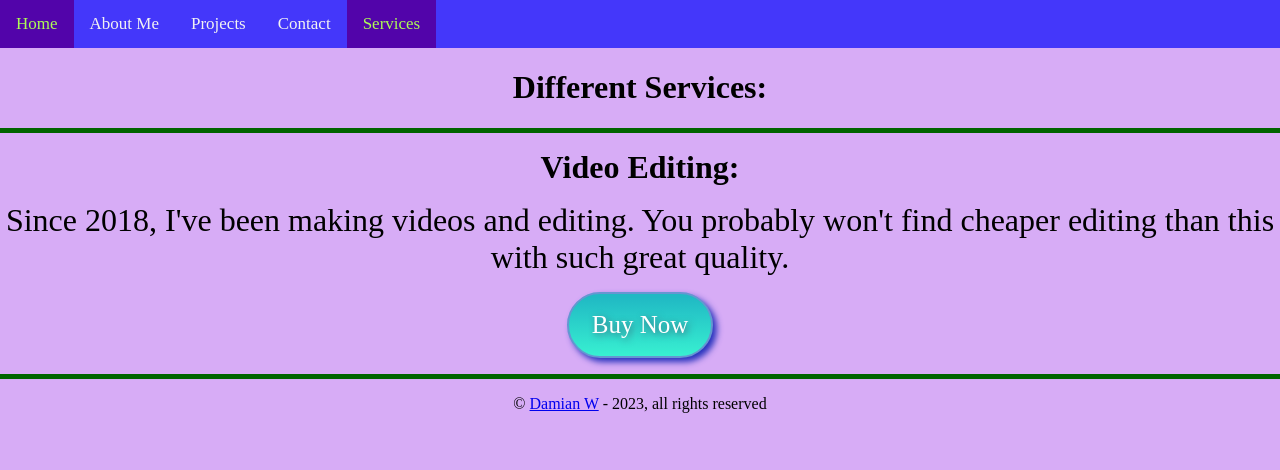
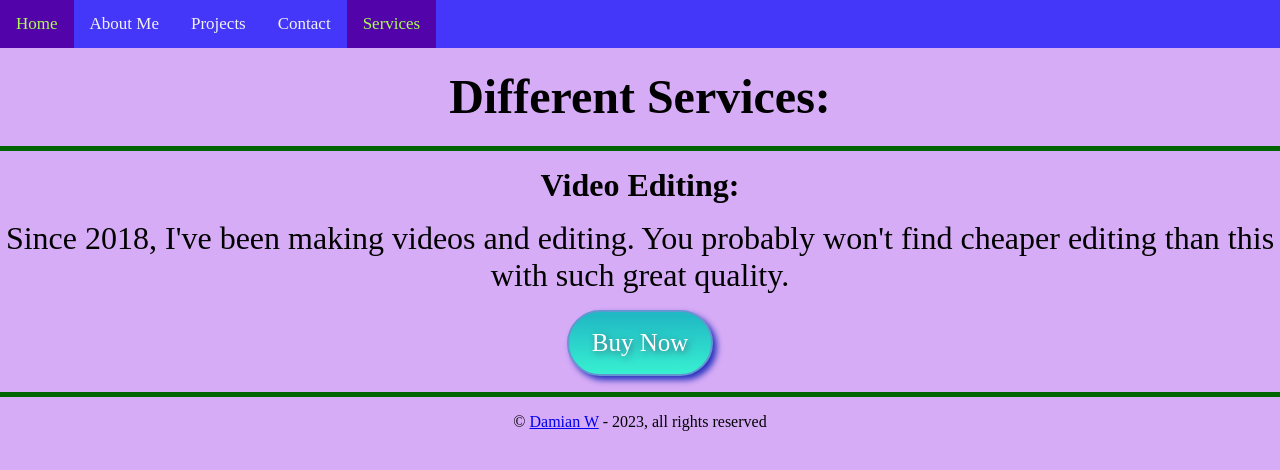
Before and after one commit to GameSterDamian/DamianPortfolio, a plain HTML site: page services.html in a window 1280 px wide. Drawn offline with Linux system fonts and the light colour scheme.

Commit message:
made the font size BIGGER

```diff
--- a/services.html
+++ b/services.html
@@ -49,7 +49,7 @@
 <title>Damian W | Services</title>
 <body bgcolor="#d7acf6"</body>
 
-<center><h1>Different Services:</h1>
+	<center><h1><font size="7">Different Services:</font></h1>
 <p>
 <hr color="darkgreen" size="5">
 </p>
```
